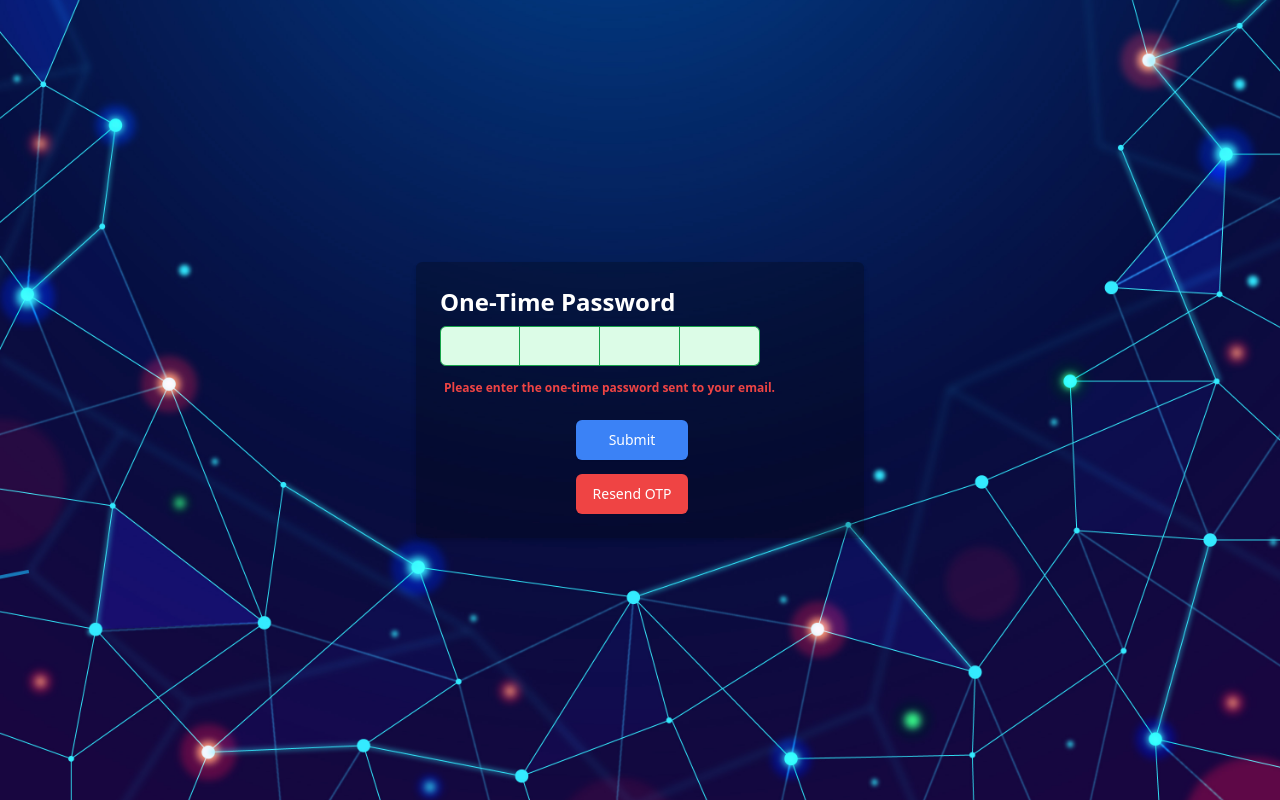
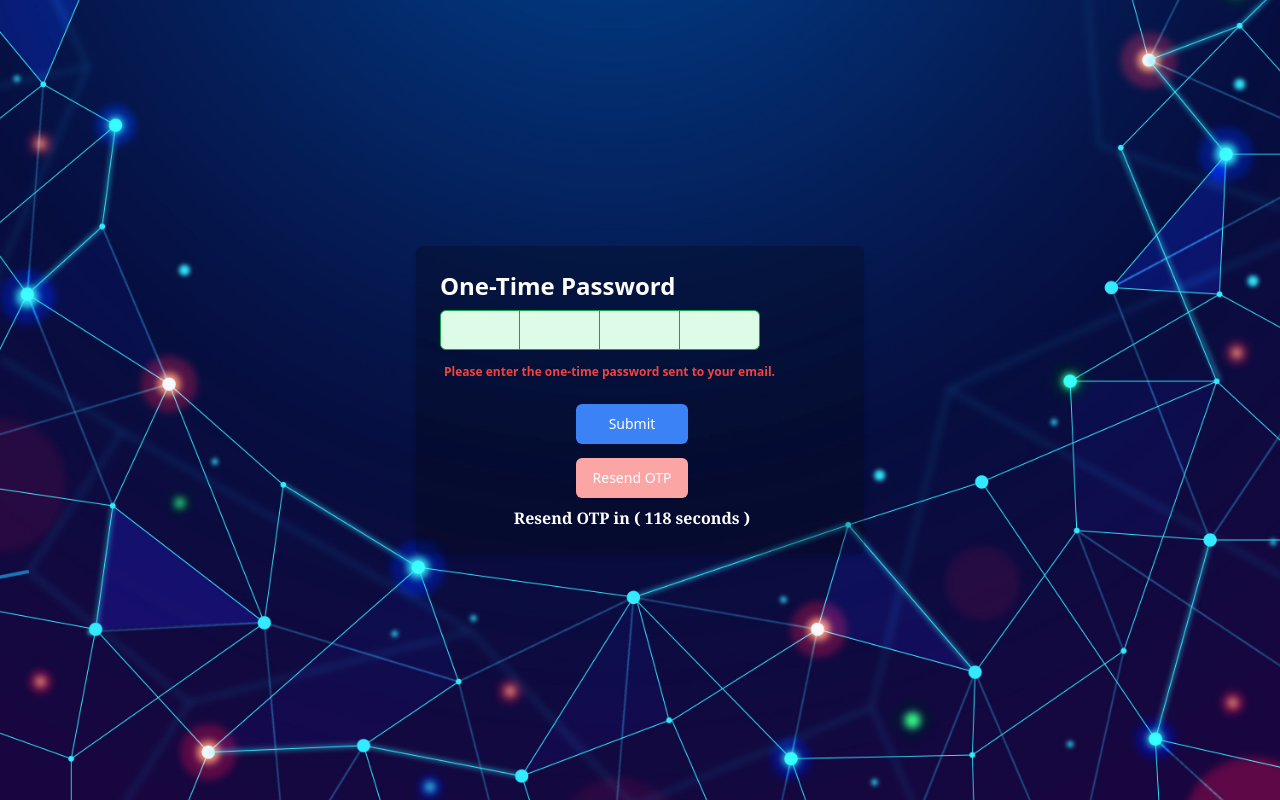
Before and after one commit to Sunanda01/Taskaroo_Client, a React (Vite) app: page /forgetPassword in a window 1280 px wide. Both pictures are taken after typing "name@example.com" into the empty fields and a click on the button "Submit". Built offline with nearby package versions, Linux system fonts and the light colour scheme.

Commit message:
Added Countdown For ResendOTP

```diff
--- a/src/App.jsx
+++ b/src/App.jsx
@@ -5,7 +5,7 @@ import { LoginForm } from "./pages/LoginForm";
 import { Toaster } from "./components/ui/toaster";
 import { Home } from "./pages/home";
 // import { EnterEmail } from "./pages/EnterEmail";
-import { ForgotPassword } from "./pages/ForgetPassword";
+import { ForgetPassword } from "./pages/ForgetPassword";
 import { UpdatePassword } from "./pages/UpdatePassword";
 import { UpdateUserDetails } from "./pages/UpdateUserDetails";
 import { ErrorPage } from "./pages/ErrorPage";
@@ -21,7 +21,7 @@ export default function App() {
           {/* <Route path="/enterOtp" element={<EnterOtp/>}/> */}
           <Route path="/home" element={<Home />} />
           {/* <Route path="/enterEmail" element={<EnterEmail />} /> */}
-          <Route path="/forgetPassword" element={<ForgotPassword />} />
+          <Route path="/forgetPassword" element={<ForgetPassword />} />
           <Route path="/updatePassword" element={<UpdatePassword />} />
           <Route path="/updateUser" element={<UpdateUserDetails />} />
           <Route path="/errorPage" element={<ErrorPage />} />
--- /dev/null
+++ b/src/CustomComponents/useCountdown.js
@@ -0,0 +1,22 @@
+import { useState, useEffect } from "react";
+
+export default function useCountdown() {
+  const [secondLeft, setSecondLeft] = useState(0);
+
+  useEffect(() => {
+    if (secondLeft <= 0) return;
+    const timeout = setTimeout(() => {
+      setSecondLeft((prev) => {
+        return prev - 1;
+      });
+    }, 1000);
+
+    return () => clearTimeout(timeout);
+  }, [secondLeft]);
+
+  function start(seconds) {
+    setSecondLeft(seconds);
+  }
+
+  return { secondLeft, start };
+}
--- a/src/pages/EnterOtp.jsx
+++ b/src/pages/EnterOtp.jsx
@@ -30,7 +30,7 @@ const FormSchema = z.object({
     }),
 });
 
-export function EnterOtp({ onSubmit }) {
+export function EnterOtp({ onSubmit, secondLeft, onResendotp }) {
   const form = useForm({
     resolver: zodResolver(FormSchema),
     defaultValues: {
@@ -39,20 +39,26 @@ export function EnterOtp({ onSubmit }) {
   });
 
   const handleOtpChange = (value, index) => {
-    const currentPin = form.getValues("otp").split(""); // Get current OTP as an array
-    currentPin[index] = value; // Update the digit at the specific index
-    const updatedPin = currentPin.join(""); // Combine back into a single string
-    form.setValue("otp", updatedPin); // Update React Hook Form's state
+    const currentPin = form.getValues("otp").split("");
+    currentPin[index] = value;
+    const updatedPin = currentPin.join("");
+    form.setValue("otp", updatedPin);
   };
 
   async function onSubmitHandler(data) {
     onSubmit(data);
-    console.log("Submitted Data:", data); // Debug log
     toast({
       title: "OTP Submitted",
       description: `Your OTP is ${data.otp}`,
     });
   }
+
+  const resendButtonClass = `flex focus:outline-none py-2 px-4 w-28
+    ${
+      secondLeft > 0
+        ? "bg-red-300 pointer-events-none"
+        : "bg-red-500 hover:bg-red-600"
+    } text-white font-medium rounded-md shadow-sm focus:ring-2 focus:ring-offset-2 focus:ring-red-500`;
 
   return (
     <div>
@@ -72,8 +78,8 @@ export function EnterOtp({ onSubmit }) {
                 <FormControl>
                   <InputOTP
                     maxLength={4}
-                    value={field.value} // Single string value from React Hook Form
-                    onChange={(val) => field.onChange(val)} // Update RHF value
+                    value={field.value}
+                    onChange={(val) => field.onChange(val)}
                   >
                     <InputOTPGroup>
                       {Array.from({ length: 4 }).map((_, index) => (
@@ -81,15 +87,15 @@ export function EnterOtp({ onSubmit }) {
                           className="focus:outline-none bg-green-100 border-green-600 w-20 font-bold text-xl"
                           key={index}
                           index={index}
-                          value={field.value[index] || ""} // Extract digit for this slot
-                          onChange={handleOtpChange} // Update combined OTP
+                          value={field.value[index] || ""}
+                          onChange={handleOtpChange}
                         />
                       ))}
                     </InputOTPGroup>
                   </InputOTP>
                 </FormControl>
                 <FormDescription
-                  className="focus:outline-none text-red-500 ml-1 text-xs font-bold "
+                  className="focus:outline-none text-red-500 ml-1 text-xs font-bold"
                   style={{ marginTop: "0.9rem" }}
                 >
                   Please enter the one-time password sent to your email.
@@ -106,18 +112,27 @@ export function EnterOtp({ onSubmit }) {
               Submit
             </Button>
             <Button
-              type="button "
-              className="flex focus:outline-none py-2 px-4 w-28 bg-red-500 hover:bg-red-600 text-white font-medium rounded-md shadow-sm focus:ring-2 focus:ring-offset-2 focus:ring-red-500"
-              style={{ marginTop: "0.9rem" }}
+              type="button"
+              onClick={onResendotp}
+              // disabled={secondLeft > 0}
+              aria-disabled={secondLeft > 0}
+              className={resendButtonClass}
+              style={{ marginTop: "0.9rem", display: "block" }}
             >
               Resend OTP
             </Button>
+            <div className="text-white mt-2 font-semibold font-serif">
+              {secondLeft > 0 ? `Resend OTP in ( ${secondLeft} seconds )` : ""}
+            </div>
           </div>
         </form>
       </Form>
     </div>
   );
 }
+
 EnterOtp.propTypes = {
-  onSubmit: PropTypes.func.isRequired, // Ensure onSubmit is a function and required
+  onSubmit: PropTypes.func.isRequired,
+  secondLeft: PropTypes.number.isRequired,
+  onResendotp: PropTypes.func.isRequired,
 };
--- a/src/pages/ForgetPassword.jsx
+++ b/src/pages/ForgetPassword.jsx
@@ -1,14 +1,15 @@
 import { useState } from "react";
 import { EnterEmail } from "../pages/EnterEmail"; // Import EnterEmail component
 import { EnterOtp } from "../pages/EnterOtp"; // Import EnterOtp component
+import useCountdown from "@/CustomComponents/useCountdown";
 
-export function ForgotPassword() {
+export function ForgetPassword() {
   const [step, setStep] = useState(1); // Manage steps (1: Enter Email, 2: Enter OTP)
   const [data, setData] = useState({
     email: "",
     otp: "",
   });
-
+  const { secondLeft, start } = useCountdown();
   // Handler for email submission
   const handleEmailSubmit = (emailValue) => {
     setData((prevData) => ({
@@ -16,6 +17,7 @@ export function ForgotPassword() {
       email: emailValue, // Save the email
     }));
     setStep(2); // Move to the OTP step
+    start(120);
   };
 
   // Handler for OTP submission
@@ -24,10 +26,16 @@ export function ForgotPassword() {
       ...prevData,
       otp: otpValue, // Save the OTP
     }));
+
     console.log("Email:", data.email); // Log email for debugging
     console.log("OTP:", otpValue); // Log OTP for debugging
 
     // Add further actions, e.g., API calls for verification
+  };
+
+  const handleResendotp = () => {
+    console.log("Resending OTP");
+    start(120);
   };
 
   return (
@@ -51,6 +59,8 @@ export function ForgotPassword() {
           // Render EnterOtp component
           <EnterOtp
             onSubmit={(values) => handleOtpSubmit(values.otp)} // Pass handler for OTP submission
+            secondLeft={secondLeft}
+            onResendotp={handleResendotp}
           />
         )}
       </div>
```
